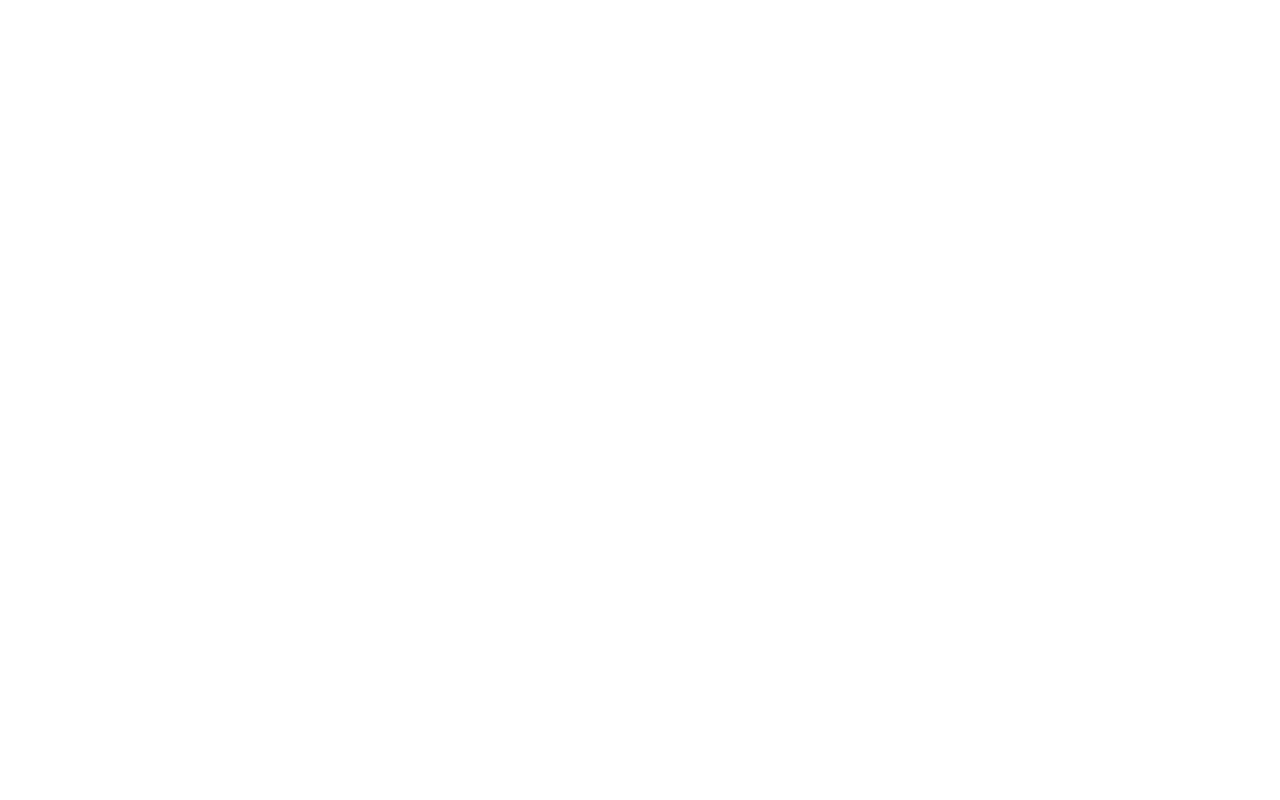
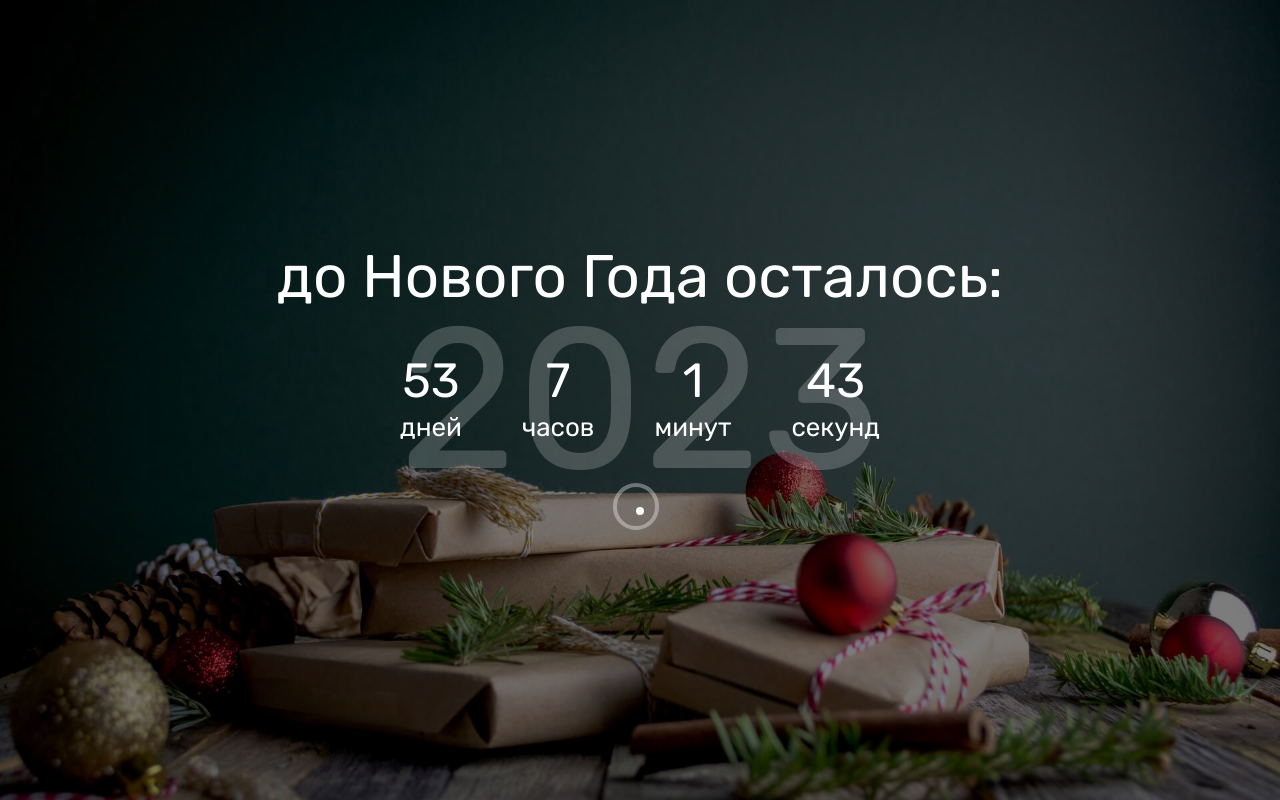
Before and after one commit to holus-bolus/timer-back-count, a website built with webpack: page src/index.html in a window 1280 px wide. Built offline with nearby package versions, Linux system fonts and the light colour scheme.

Commit message:
Added a conutdown function

```diff
--- a/src/index.html
+++ b/src/index.html
@@ -1,13 +1,38 @@
 <!DOCTYPE html>
 <html lang="en">
 <head>
-    <meta charset="UTF-8">
-    <meta name="viewport"
-          content="width=device-width, user-scalable=no, initial-scale=1.0, maximum-scale=1.0, minimum-scale=1.0">
-    <meta http-equiv="X-UA-Compatible" content="ie=edge">
-    <title></title>
+  <meta charset="UTF-8">
+  <meta name="viewport" content="width=device-width, initial-scale=1.0">
+  <title>Обратный отсчет</title>
+  <link href="https://fonts.googleapis.com/css2?family=Rubik:wght@400;700&display=swap" rel="stylesheet">
 </head>
 <body>
 
+<div class="countdown-wrapper">
+  <h1 class="title">до Нового Года осталось:</h1>
+  <div id="year" class="year"></div>
+  <div class="countdown" id=countdown>
+    <div class="time">
+      <h2 id="days">00</h2>
+      <small>дней</small>
+    </div>
+    <div class="time">
+      <h2 id="hours">00</h2>
+      <small>часов</small>
+    </div>
+    <div class="time">
+      <h2 id="minutes">00</h2>
+      <small>минут</small>
+    </div>
+    <div class="time">
+      <h2 id="seconds">00</h2>
+      <small>секунд</small>
+    </div>
+  </div>
+  <div class="preloader" id="preloader">
+    <div class="lds-ripple"><div></div><div></div></div>
+  </div>
+</div>
+<script src="script.js"></script>
 </body>
 </html>
--- /dev/null
+++ b/src/script.js
@@ -0,0 +1,23 @@
+const year = document.querySelector('#year');
+const currentYear = new Date().getFullYear();
+year.innerText = currentYear + 1;
+const days = document.querySelector('#days');
+const hours = document.querySelector('#hours');
+const minutes = document.querySelector('#minutes');
+const seconds = document.querySelector('#seconds');
+const nextYear = new Date(`January 01 ${currentYear + 1} 00:00:00`);
+function updateCountdown() {
+  const currentTime = new Date();
+  const difference = nextYear - currentTime;
+  const daysLeft = Math.floor(difference / 1000 / 60 / 60 / 24);
+  const hoursLeft = Math.floor(difference / 1000 / 60 / 60) % 24;
+  const minutesLeft = Math.floor(difference / 1000 / 60) % 60;
+  const secondsLeft = Math.floor(difference / 1000) % 60;
+  days.innerText = daysLeft;
+  hours.innerText = hoursLeft;
+  minutes.innerText = minutesLeft;
+  seconds.innerText = secondsLeft;
+}
+updateCountdown();
+
+setInterval(updateCountdown, 1000);
--- a/src/styles/general.scss
+++ b/src/styles/general.scss
@@ -0,0 +1,143 @@
+* {
+  box-sizing: border-box;
+}
+
+body {
+  background-color: rgb(12, 65, 49);
+  background-image: url('./../img/bg.jpg');
+  background-repeat: no-repeat;
+  background-size: cover;
+  background-position: top center;
+
+  height: 100vh;
+  color: #fff;
+  font-family: 'Rubik', sans-serif;
+
+  display: flex;
+  flex-direction: column;
+  align-items: center;
+  justify-content: center;
+  text-align: center;
+  margin: 0;
+
+  overflow: hidden;
+}
+
+/* Темный оверлей */
+body::after {
+  content: '';
+  position: absolute;
+  top: 0;
+  left: 0;
+  width: 100%;
+  height: 100%;
+  background-color: rgba(0, 0, 0, 0.5);
+}
+
+.countdown-wrapper {
+  z-index: 1;
+  position: relative;
+  display: flex;
+  flex-direction: column;
+}
+
+.title {
+  font-size: 60px;
+  margin: 0 0 20px;
+}
+
+.year {
+  position: absolute;
+  top: 50%;
+  left: 50%;
+  transform: translate(-50%, -50%);
+  font-size: 200px;
+  line-height: 1;
+  z-index: -1;
+  opacity: 0.2;
+}
+
+.countdown {
+  display: flex;
+  align-items: center;
+  justify-content: center;
+}
+
+.time {
+  display: flex;
+  flex-direction: column;
+  align-items: center;
+  justify-content: center;
+  margin: 30px;
+}
+
+.time h2 {
+  margin: 0 0 10px;
+  font-size: 48px;
+}
+
+.time small {
+  font-size: 26px;
+}
+
+@media (max-width: 500px) {
+  .title {
+    font-size: 35px;
+  }
+
+  .year {
+    display: none;
+  }
+
+  .countdown {
+    align-items: center;
+  }
+
+  .time {
+    margin: 10px;
+  }
+
+  .time h2 {
+    font-size: 32px;
+    margin: 0;
+  }
+
+  .time small {
+    font-size: 16px;
+  }
+}
+
+/* Preloader */
+
+.lds-ripple {
+  display: inline-block;
+  position: relative;
+  width: 80px;
+  height: 80px;
+}
+.lds-ripple div {
+  position: absolute;
+  border: 4px solid #fff;
+  opacity: 1;
+  border-radius: 50%;
+  animation: lds-ripple 1s cubic-bezier(0, 0.2, 0.8, 1) infinite;
+}
+.lds-ripple div:nth-child(2) {
+  animation-delay: -0.5s;
+}
+@keyframes lds-ripple {
+  0% {
+    top: 36px;
+    left: 36px;
+    width: 0;
+    height: 0;
+    opacity: 1;
+  }
+  100% {
+    top: 0px;
+    left: 0px;
+    width: 72px;
+    height: 72px;
+    opacity: 0;
+  }
+}
```
Also changed, not shown: src/img/bg.jpg (added).
